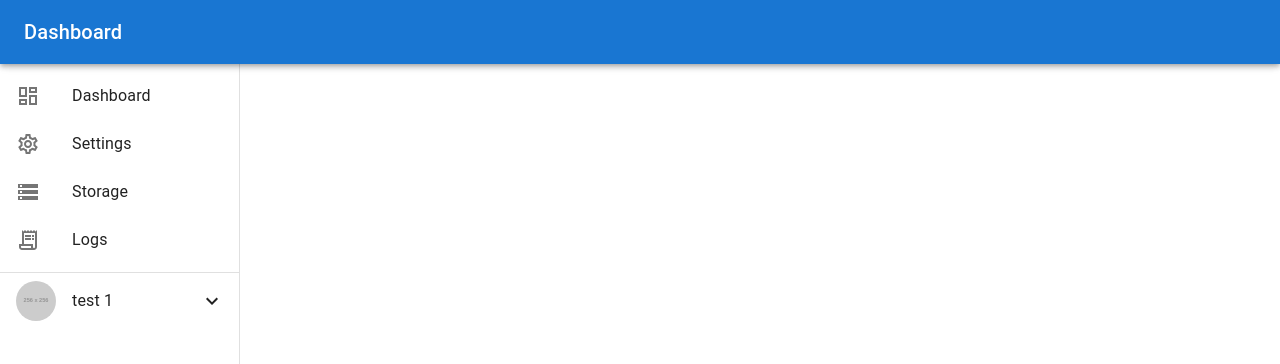
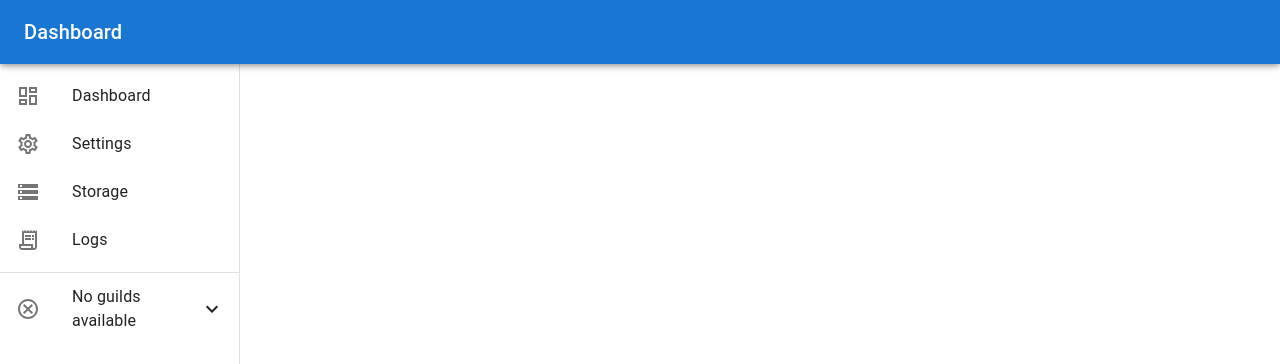
Before and after one commit to tnikFi/discord-bot-ui, a React (Vite) app: page / in a window 1280 px wide. Shown: the top 364 px of the page. Built offline with nearby package versions, Linux system fonts and the light colour scheme.

Commit message:
Implemented guild id queries

```diff
--- a/src/App.tsx
+++ b/src/App.tsx
@@ -5,7 +5,7 @@ import {
 } from '@mui/material'
 
 import React from 'react'
-import { BrowserRouter, Routes, Route } from 'react-router-dom'
+import { BrowserRouter, Routes, Route, useParams, useLocation, useSearchParams } from 'react-router-dom'
 import './App.css'
 import Sidebar from './components/Sidebar'
 import constants from './constants'
@@ -31,9 +31,11 @@ function App() {
     [prefersDarkMode],
   );
 
+  const [searchParams, setSearchParams] = useSearchParams()
+  console.log(searchParams.get('guild'))
+
   return (
     <ThemeProvider theme={theme}>
-      <BrowserRouter>
       <Routes>
         <Route path='/' element={<Layout />}>
           <Route path='dashboard' element={<Dashboard />} />
@@ -42,7 +44,6 @@ function App() {
           <Route path='logs' element={<NotFound />} />
         </Route>
       </Routes>
-      </BrowserRouter>
     </ThemeProvider>
   )
 }
--- a/src/components/DrawerContent.tsx
+++ b/src/components/DrawerContent.tsx
@@ -12,8 +12,8 @@ import { Guild } from './GuildList'
 import React from 'react'
 
 const testGuilds: Guild[] = [
-    { icon: 'https://dummyimage.com/256x256.png', id: 2, name: 'test 1' },
-    { icon: 'https://dummyimage.com/256x256.png', id: 1, name: 'test 2' },
+    { icon: 'https://dummyimage.com/256x256.png', id: 1, name: 'test 1' },
+    { icon: 'https://dummyimage.com/256x256.png', id: 2, name: 'test 2' },
     { icon: 'https://dummyimage.com/256x256.png', id: 3, name: 'test 3' },
     { icon: 'https://dummyimage.com/256x256.png', id: 4, name: 'test 4' },
     { icon: 'https://dummyimage.com/256x256.png', id: 5, name: 'test 5' },
--- a/src/components/GuildList.tsx
+++ b/src/components/GuildList.tsx
@@ -3,6 +3,7 @@ import ExpandLess from '@mui/icons-material/ExpandLess';
 import ExpandMore from '@mui/icons-material/ExpandMore';
 import CancelOutlinedIcon from '@mui/icons-material/CancelOutlined';
 import React from 'react'
+import { useSearchParams } from 'react-router-dom';
 
 interface Guild {
     id: number,
@@ -12,7 +13,9 @@ interface Guild {
 
 const GuildList = ({ guilds }: { guilds: Guild[] }) => {
     const [open, setOpen] = React.useState(false)
-    const [selectedGuild, setSelectedGuild] = React.useState<Guild | undefined>(guilds[0])
+    const [searchParams, setSearchParams] = useSearchParams()
+    console.log(`guild id is ${searchParams.get('guild')}`)
+    const [selectedGuild, setSelectedGuild] = React.useState<Guild | undefined>(guilds.find(guild => guild.id.toString() === searchParams.get('guild')))
 
     const handleClick = () => {
         setOpen(!open)
@@ -20,6 +23,7 @@ const GuildList = ({ guilds }: { guilds: Guild[] }) => {
 
     const handleGuildClick = (guild: Guild) => {
         setSelectedGuild(guild)
+        setSearchParams({ guild: guild.id.toString() })
     }
 
     return (
--- a/src/components/RouteList.tsx
+++ b/src/components/RouteList.tsx
@@ -8,11 +8,18 @@ interface Route {
 }
 
 const RouteList = ({ routes }: { routes: Array<Route> }) => {
+    console.log(location.search)
     return (
         <List>
             {routes.map((route) => (
                 <ListItem key={route.name} disablePadding>
-                    <ListItemButton component={RouterLink} to={route.path}>
+                    <ListItemButton
+                        component={RouterLink}
+                        to={{
+                            pathname: route.path,
+                            search: location.search
+                        }}
+                    >
                         <ListItemIcon>
                             {route.icon}
                         </ListItemIcon>
--- a/src/main.tsx
+++ b/src/main.tsx
@@ -1,11 +1,14 @@
 import { StyledEngineProvider } from '@mui/material'
 import React from 'react'
 import ReactDOM from 'react-dom/client'
+import { BrowserRouter } from 'react-router-dom'
 import App from './App'
 import './index.css'
 
 ReactDOM.createRoot(document.getElementById('root') as HTMLElement).render(
   <React.StrictMode>
-    <App />
+    <BrowserRouter>
+      <App />
+    </BrowserRouter>
   </React.StrictMode>
 )
```
Lines whose indentation alone changed are shown as unchanged.
